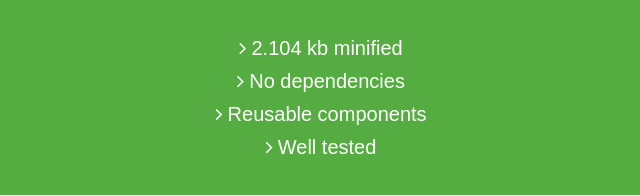
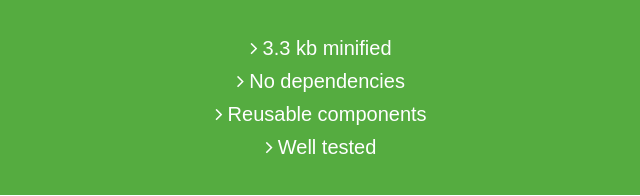
Before and after one commit to roperzh/essential.js, a plain HTML site: page index.html in a window 1280 px wide. Shown: the part 276-472 px from the top of the page, 319-959 px from the left. Drawn offline with Linux system fonts and the light colour scheme.

Commit message:
Updates the file size of the minified version

```diff
--- a/index.html
+++ b/index.html
@@ -46,7 +46,7 @@
   </section>
   <section class="features">
     <ul class="feature-list clearfix">
-      <li><i class="fa fa-angle-right"></i>2.104 kb minified</li>
+      <li><i class="fa fa-angle-right"></i>3.3 kb minified</li>
       <li><i class="fa fa-angle-right"></i>No dependencies</li>
       <li><i class="fa fa-angle-right"></i>Reusable components</li>
       <li><i class="fa fa-angle-right"></i>Well tested</li>
```
